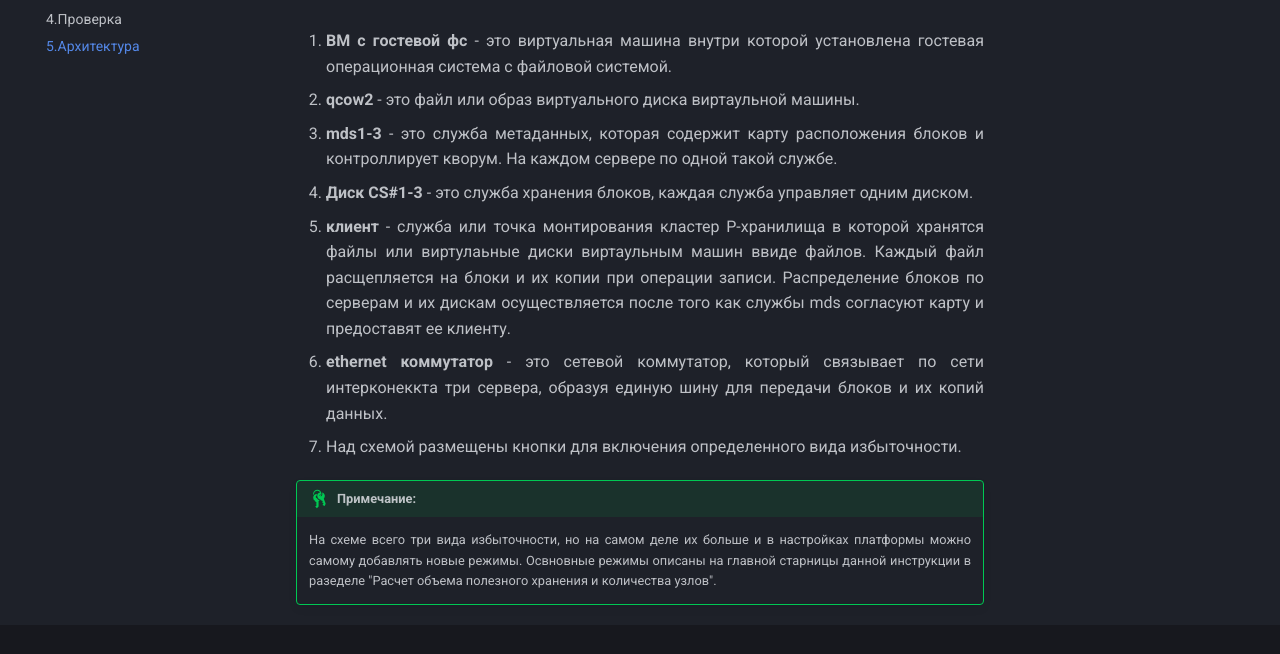
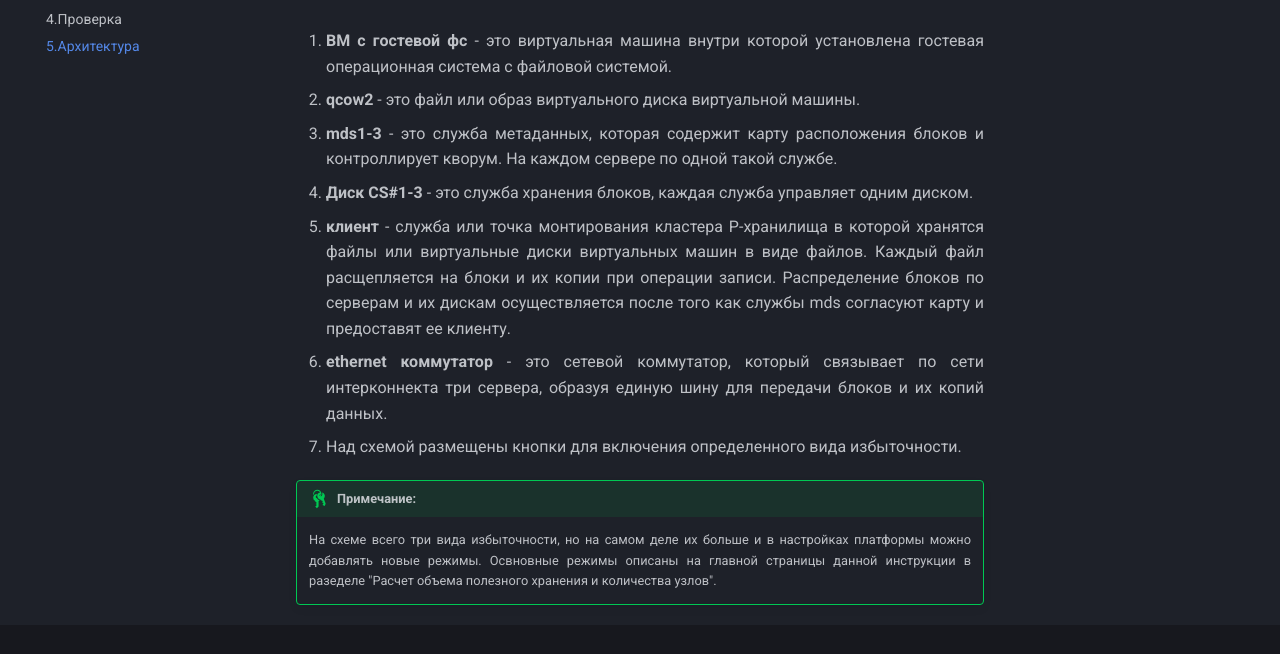
Before and after one commit to rosplat/rosplat-docs, an MkDocs documentation site: the page built from docs/archi.md, in a window 1280 px wide and 900 px high, scrolled down 732 px. Shown: the part 170-824 px from the top of the window. Built offline with MkDocs 1.6.1 and Material for MkDocs 9.7.7, drawn with Linux system fonts in a browser that asks for light colours.

Commit message:
change text archi

```diff
--- a/docs/archi.md
+++ b/docs/archi.md
@@ -68,19 +68,19 @@
 <div class="noprint" style="text-align: justify;float: left;" markdown>
 
  1. **ВМ с гостевой фс** - это виртуальная машина внутри которой установлена гостевая операционная система с файловой системой.
- 2. **qcow2** - это файл или образ виртуального диска виртаульной машины.
+ 2. **qcow2** - это файл или образ виртуального диска виртуальной машины.
  3. **mds1-3** - это служба метаданных, которая содержит карту расположения блоков и контроллирует кворум. На каждом сервере по одной такой службе.
  4. **Диск CS#1-3** - это служба хранения блоков, каждая служба управляет одним диском.
- 5. **клиент** - служба или точка монтирования кластер Р-хранилища в которой хранятся файлы или
-виртулаьные диски виртаульным машин ввиде файлов. Каждый файл расщепляется на блоки и их копии при операции записи.
+ 5. **клиент** - служба или точка монтирования кластера Р-хранилища в которой хранятся файлы или
+виртуальные диски виртуальных машин в виде файлов. Каждый файл расщепляется на блоки и их копии при операции записи.
 Распределение блоков по серверам и их дискам осуществляется после того как службы mds согласуют карту и предоставят ее клиенту.
- 6. **ethernet коммутатор** - это сетевой коммутатор, который связывает по сети интерконеккта три сервера,
+ 6. **ethernet коммутатор** - это сетевой коммутатор, который связывает по сети интерконнекта три сервера,
 образуя единую шину для передачи блоков и их копий данных.
  7. Над схемой размещены кнопки для включения определенного вида избыточности.
 
 
 !!! success "Примечание:"
-    На схеме всего три вида избыточности, но на самом деле их больше и в настройках платформы можно самому добавлять новые режимы. Освновные режимы описаны на главной старницы данной инструкции в разеделе "Расчет объема полезного хранения и количества узлов".
+    На схеме всего три вида избыточности, но на самом деле их больше и в настройках платформы можно добавлять новые режимы. Освновные режимы описаны на главной страницы данной инструкции в разеделе "Расчет объема полезного хранения и количества узлов".
 
 </div>
 <script>
```
